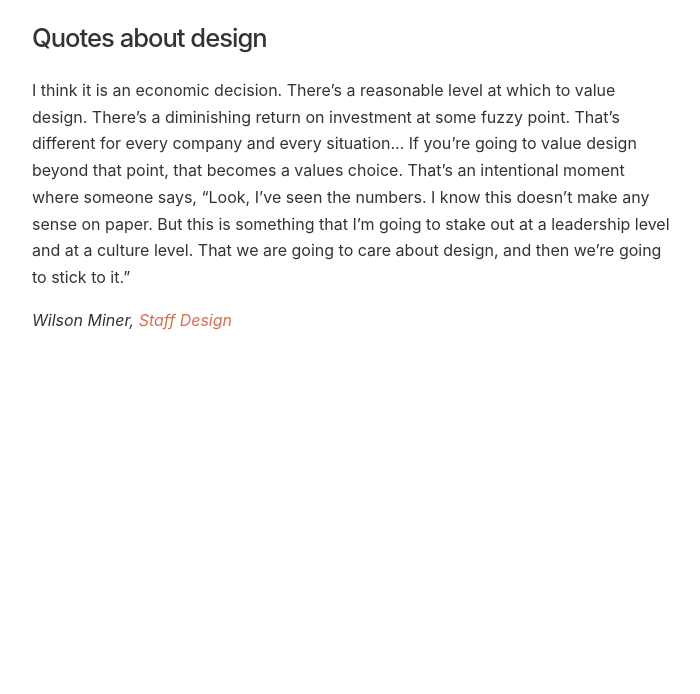
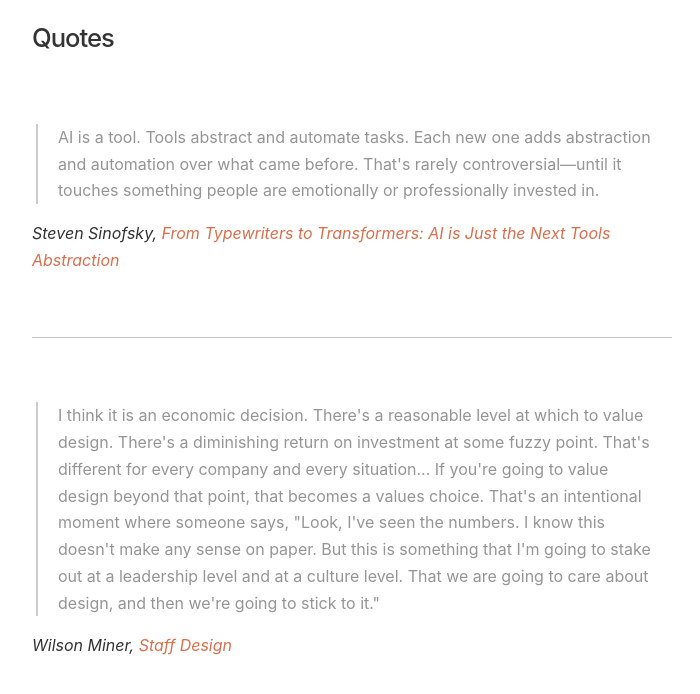
Before and after one commit to lvterry/lvterry.github.io, a Jekyll site: the page built from quotes.html, in a window 1280 px wide. Shown: the top 694 px of the page, without its empty margins (288-988 px from the left). Built offline with Jekyll 4.4.1, drawn with Linux system fonts in a browser that asks for light colours.

Commit message:
add quote

```diff
--- a/assets/css/styles.css
+++ b/assets/css/styles.css
@@ -170,7 +170,6 @@ article li {
   margin-bottom: 4rem;
 }
 
-
 .end {
   text-align: center;
   color: var(--text-weak-color);
@@ -307,6 +306,10 @@ a.back:hover {
   font-weight: bold;
 }
 
+.mb-4 {
+  margin-bottom: 4rem;
+}
+
 
 @media screen and (max-width: 540px) {
 
--- a/quotes.html
+++ b/quotes.html
@@ -4,13 +4,31 @@ layout: default
 ---
 
 <div class="container">
-  <h1 class="text-center">Quotes about design</h1>
-  <div>
-    <p>I think it is an economic decision. There’s a reasonable level at which to value design. There’s a diminishing return on investment at some fuzzy point. That’s different for every company and every situation... If you’re going to value design beyond that point, that becomes a values choice. That’s an intentional moment where someone says, “Look, I’ve seen the numbers. I know this doesn’t make any sense on paper. But this is something that I’m going to stake out at a leadership level and at a culture level. That we are going to care about design, and then we’re going to stick to it.”</p>
+  <h1 class="text-center mb-4">Quotes</h1>
+
+  <div class="quote mb-4">
+    <blockquote>AI is a tool. Tools abstract and automate tasks.
+      Each new one adds abstraction and automation over what came before.
+      That's rarely controversial—until it touches something people are emotionally or professionally invested in.</blockquote>
+    <p>
+      <em>Steven Sinofsky, <a href="https://hardcoresoftware.learningbyshipping.com/p/232-from-typewriters-to-transformers" title="Hardcore Software">From Typewriters to Transformers: AI is Just the Next Tools Abstraction</a></em>
+    </p>
+  </div>
+
+  <hr style="margin: 4rem 0;">
+
+  <div class="quote mb-4">
+    <blockquote>I think it is an economic decision.
+      There's a reasonable level at which to value design.
+      There's a diminishing return on investment at some fuzzy point.
+      That's different for every company and every situation...
+      If you're going to value design beyond that point, that becomes a values choice.
+      That's an intentional moment where someone says, "Look, I've seen the numbers.
+      I know this doesn't make any sense on paper. But this is something that I'm going to stake out at a leadership level and at a culture level.
+      That we are going to care about design, and then we're going to stick to it."</blockquote>
     <p>
       <em>Wilson Miner, <a href="https://staff.design/wilson-miner" title="Staff Design Website">Staff Design</a></em>
     </p>
   </div>
 
-
 </div>
```
Also changed, not shown: Gemfile.lock.
